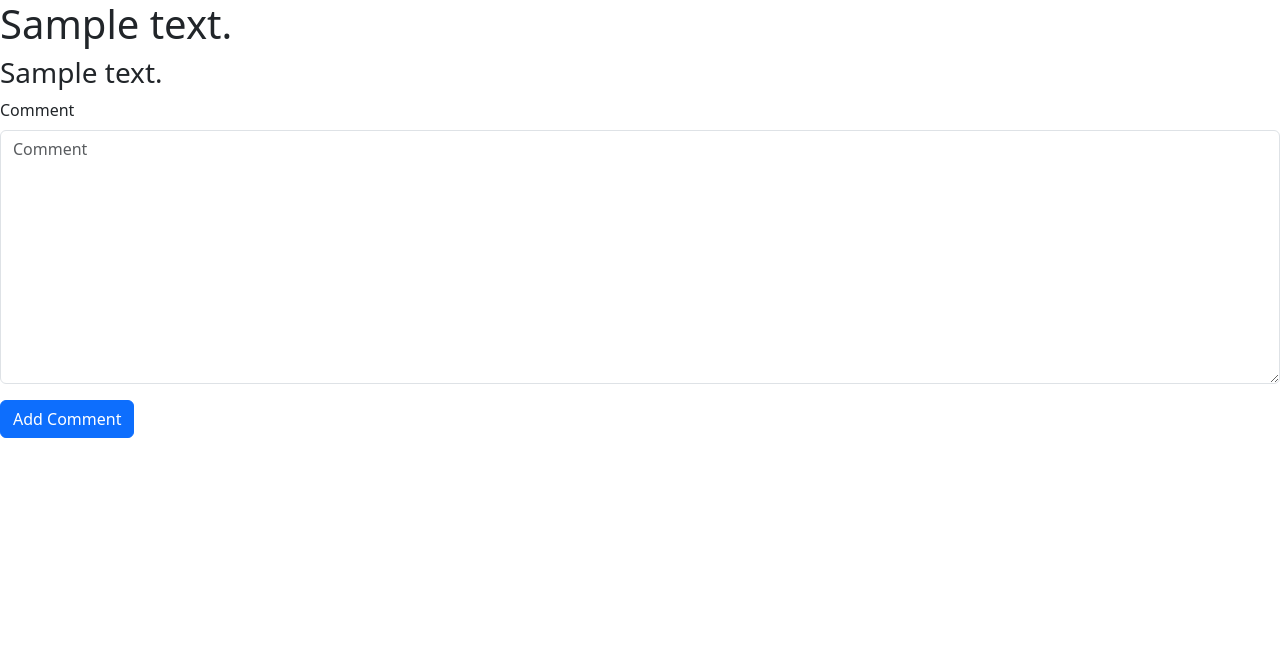
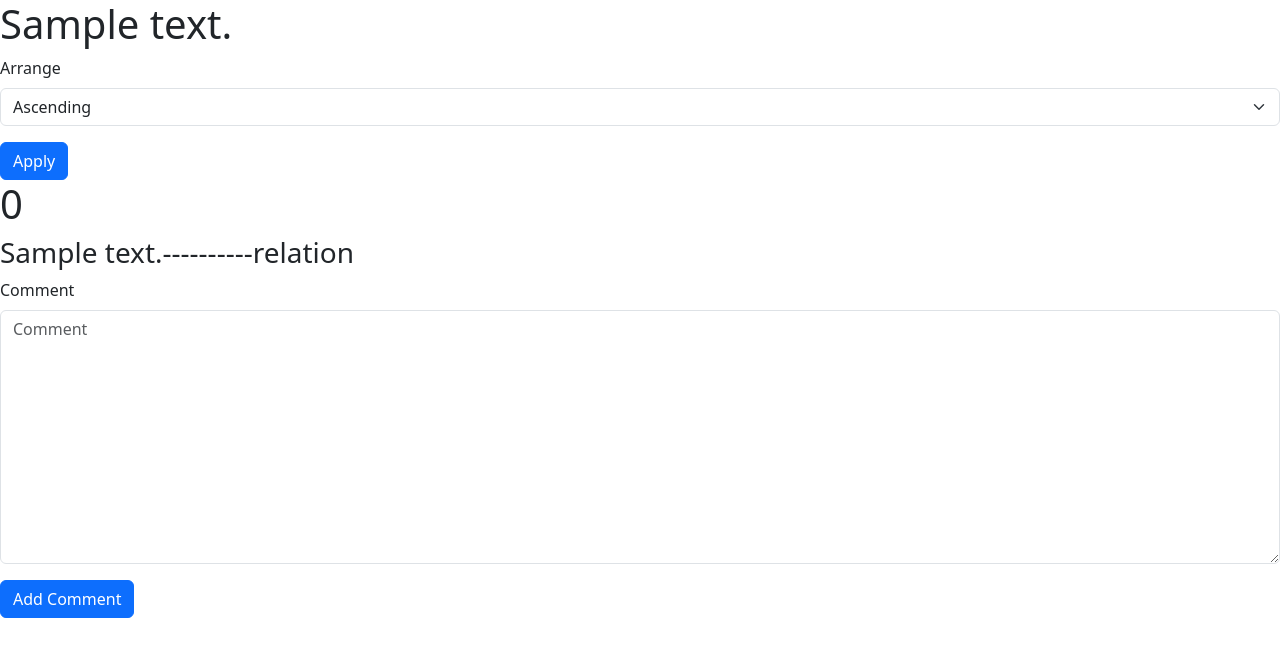
Before and after one commit to Mohamed-Taha-Essa/Django-Task-Level-2, a Django app: page /home/ in a window 1280 px wide. Shown: the top 657 px of the page. Run offline with Django 4.2, Linux system fonts and the light colour scheme; tables that the repository leaves empty hold one stand-in row (values such as "Sample post"); some libraries are stand-ins or nearby versions.

Commit message:
add form & apply asc and deascending

```diff
--- a/post/forms.py
+++ b/post/forms.py
@@ -10,3 +10,9 @@ class CommentForm(forms.ModelForm):
     class Meta:
         model =Comment
         fields =['comment' ]
+CHOISES=[
+    ('Ascending',"Ascending"),
+    ("Deascending","Deascending")
+]
+class ArrangeForm(forms.Form):
+    arrange = forms.ChoiceField(choices=CHOISES)
--- a/post/templates/post/home.html
+++ b/post/templates/post/home.html
@@ -12,9 +12,30 @@
     {% for post in posts  %}
 
         <h1>{{post.content}}</h1>
-        {% for object in post.comment_posts.all  %}
-          <h3>{{object.comment}}</h3>
-        {% endfor %}
+
+        <form  method="post" class="form">
+            {% csrf_token %}
+            {% bootstrap_form form2 %}
+
+            <input type="hidden" value="{{post.id}}" name="post_arrange_id">
+            {% bootstrap_button button_type="submit" content="Apply"  %}
+
+        </form>
+        <h1>{{comments|length}}</h1>
+        {% if comments.exists %}
+            {% if post.comment_posts.all %}
+                {% for object in comments  %}
+                    <h3>{{object.comment}}---------comen </h3>
+                {% endfor %}
+            {% endif %}
+
+        {% else %}
+            {% for object in post.comment_posts.all  %}
+                <h3>{{object.comment}}----------relation</h3>
+            {% endfor %}
+
+        {% endif %}
+
         <form  method="post" class="form">
             {% csrf_token %}
 
@@ -22,7 +43,7 @@
             <input type="hidden" value="{{post.id}}" name="post_id">
 
             {% comment %} {% bootstrap_button button_type="submit" content="OK" %} {% endcomment %}
-            {% bootstrap_button button_type="submit" content="Add Comment" %}
+            {% bootstrap_button button_type="submit" content="Add Comment"  %}
         </form>
     {% endfor %}
     <script src="https://cdn.jsdelivr.net/npm/bootstrap@5.3.2/dist/js/bootstrap.bundle.min.js" integrity="sha384-C6RzsynM9kWDrMNeT87bh95OGNyZPhcTNXj1NW7RuBCsyN/o0jlpcV8Qyq46cDfL" crossorigin="anonymous"></script>
--- a/post/urls.py
+++ b/post/urls.py
@@ -1,6 +1,7 @@
 from django.urls import path
-from . views import home
+from . views import home,arrange
 urlpatterns = [
     path('', home),
+    path('arange', arrange),
     # path('add_comment/<int:pk>', add_comment),
 ]
--- a/post/views.py
+++ b/post/views.py
@@ -1,31 +1,80 @@
 from django.shortcuts import render ,redirect
 from .models import Post ,Comment
-from .forms import PostForm ,CommentForm
+from .forms import PostForm ,CommentForm ,ArrangeForm
 # Create your views here.
 
 
 def home(request):
     posts = Post.objects.all()
     # comments = Comment.objects.all()
+    comments = None
+    if request.method =='POST' :
 
-    if request.method =='POST' :
-        id = int(request.POST['post_id'])
-        post = Post.objects.get(id = id)
         form =CommentForm(request.POST)
+        form2 =ArrangeForm(request.POST)
+
         if form.is_valid():
+            id = int(request.POST['post_id'])
+            post = Post.objects.get(id = id)
             myform =  form.save(commit=False)
             myform.post =post
             myform.user = request.user
             myform.save()
             return redirect(f'/home')
+
+        if form2.is_valid():
+            print('form2')
+            id = int(request.POST['post_arrange_id'])
+            post = Post.objects.get(id = id)
+            selected_choice = form2.cleaned_data['arrange']
+
+            if selected_choice == 'Ascending' :
+                print('ascending')
+                comments=  Comment.objects.filter(post = post).order_by('created_at')
+            elif selected_choice == 'Deascending' :
+                comments = Comment.objects.filter(post = post).order_by('-created_at')
+                print('deascending')
+            else :
+                comments =None
+
+            # return redirect(f'/home')
     else:
         form =CommentForm()
+        form2 = ArrangeForm()
 
     return render(request , 'post/home.html' ,{
         'posts':posts,
         'form':form,
-        # 'comments':comments
+        'form2':form2,
+        'comments':comments
         })
+
+def arrange(request):
+    if request.method =='POST' :
+        form2 =ArrangeForm(request.POST)
+        id = int(request.POST['post_arrange_id'])
+        post = Post.objects.get(id = id)
+        if form2.is_valid():
+            selected_choice = form2.cleaned_data['arrange']
+            comments = Comment.objects.filter(post = post)
+
+            if selected_choice == 'Ascending' :
+                comments = comments.order_by('created_at')
+            elif selected_choice == 'Deascending' :
+                comments = comments.order_by('-created_at')
+            else :
+                comments =None
+            form2.save()
+            return redirect(f'/home')
+    else:
+        form2 =ArrangeForm()
+    return render(request , 'post/home.html' ,{
+        'form2':form2,
+        'comments':comments
+                             })
+
+
+
 
 # def add_comment(request,pk):
 #     post_data =Post.objects.get(id =pk)
```
